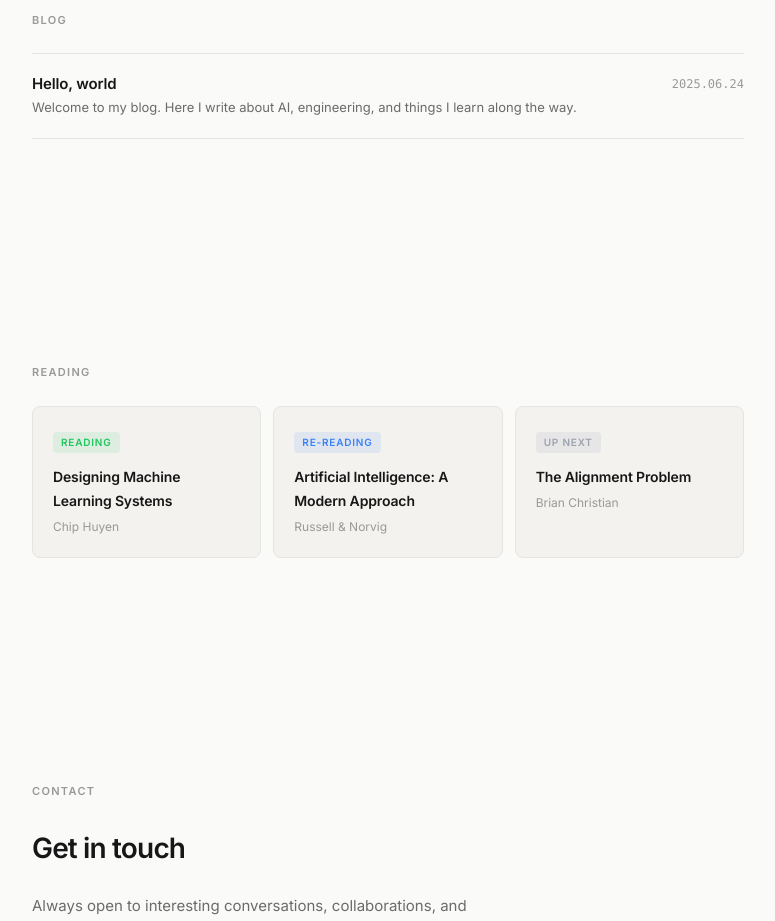
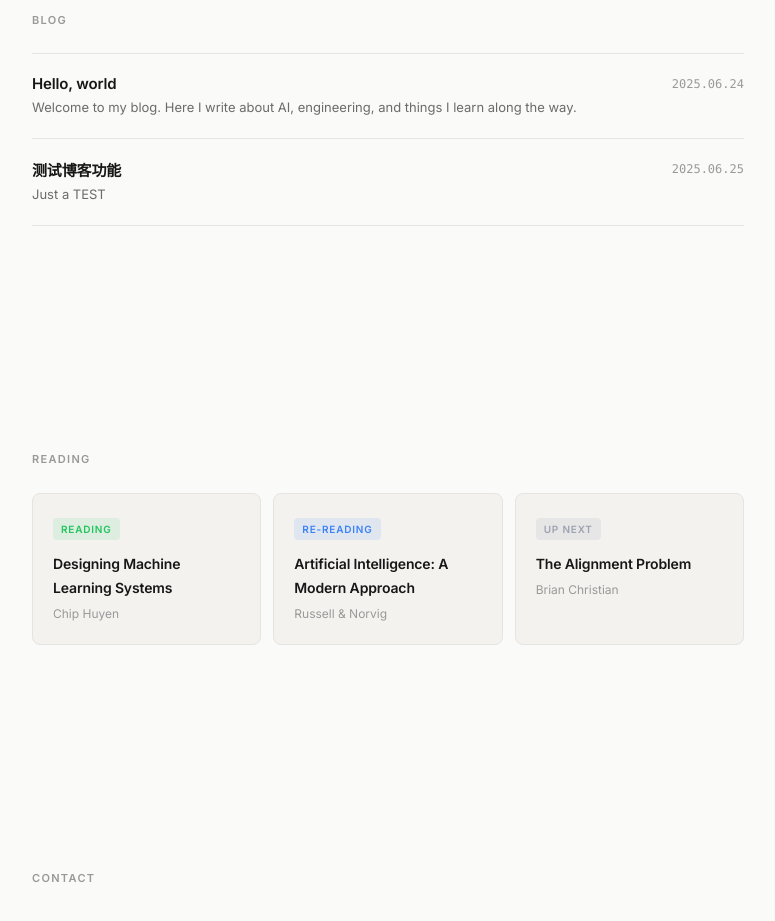
Before and after one commit to luolin03/WilliamLuo, a React (Vite) app: page / in a window 1280 px wide. Shown: the part 3720-4641 px from the top of the page, without its empty margins (252-1027 px from the left). Built offline with nearby package versions, Linux system fonts and the light colour scheme.

Commit message:
test blog function

```diff
--- a/src/components/Blog.jsx
+++ b/src/components/Blog.jsx
@@ -10,6 +10,13 @@ const POSTS = [
     date: '2025.06.24',
     description:
       'Welcome to my blog. Here I write about AI, engineering, and things I learn along the way.',
+  },
+  {
+    slug: '联机模式',
+    title: '测试博客功能',
+    date: '2025.06.25',
+    description:
+      'Just a TEST',
   },
 ]
 
```
Also changed, not shown: public/posts/联机模式.md (added, +17 -0 lines).
